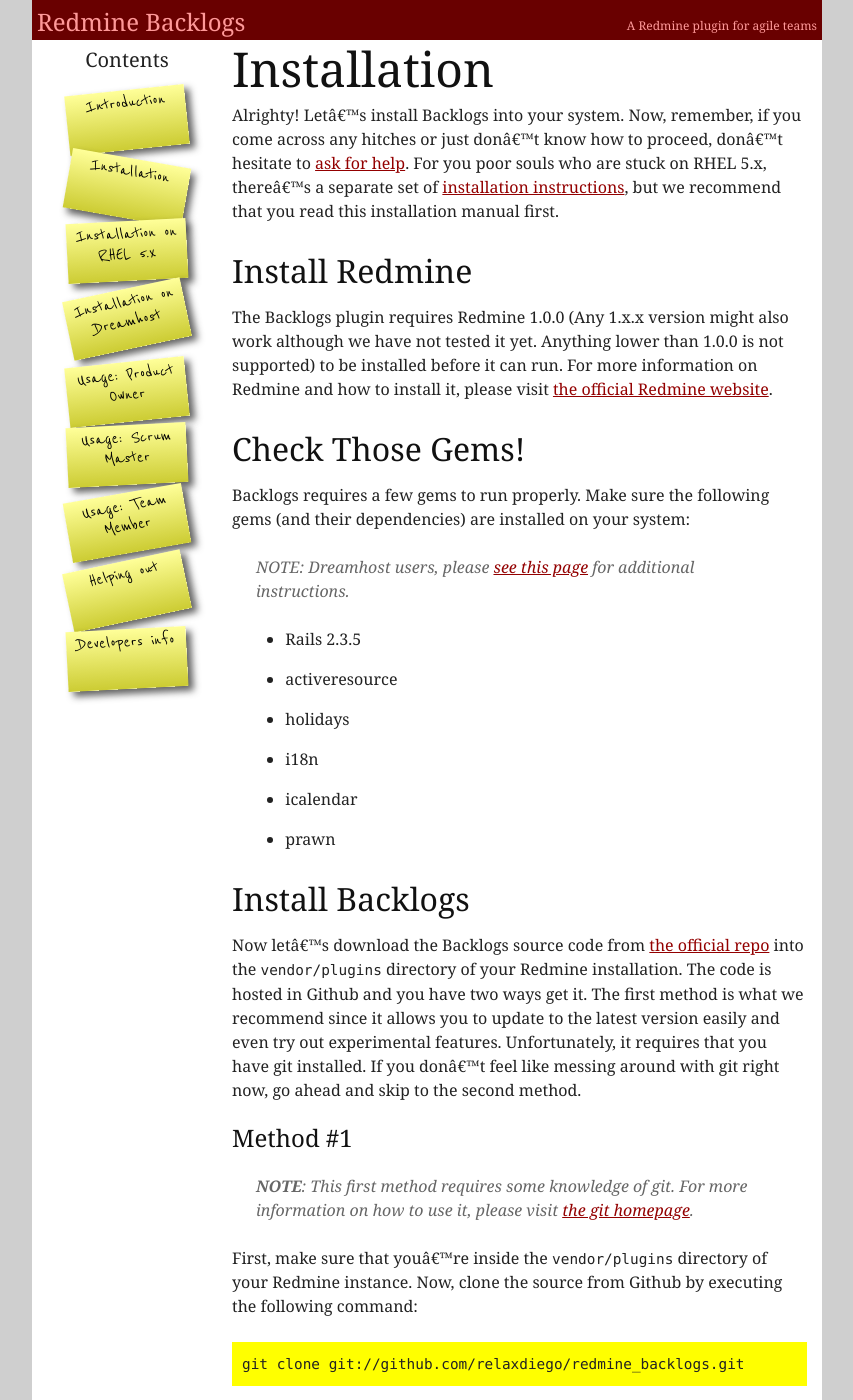
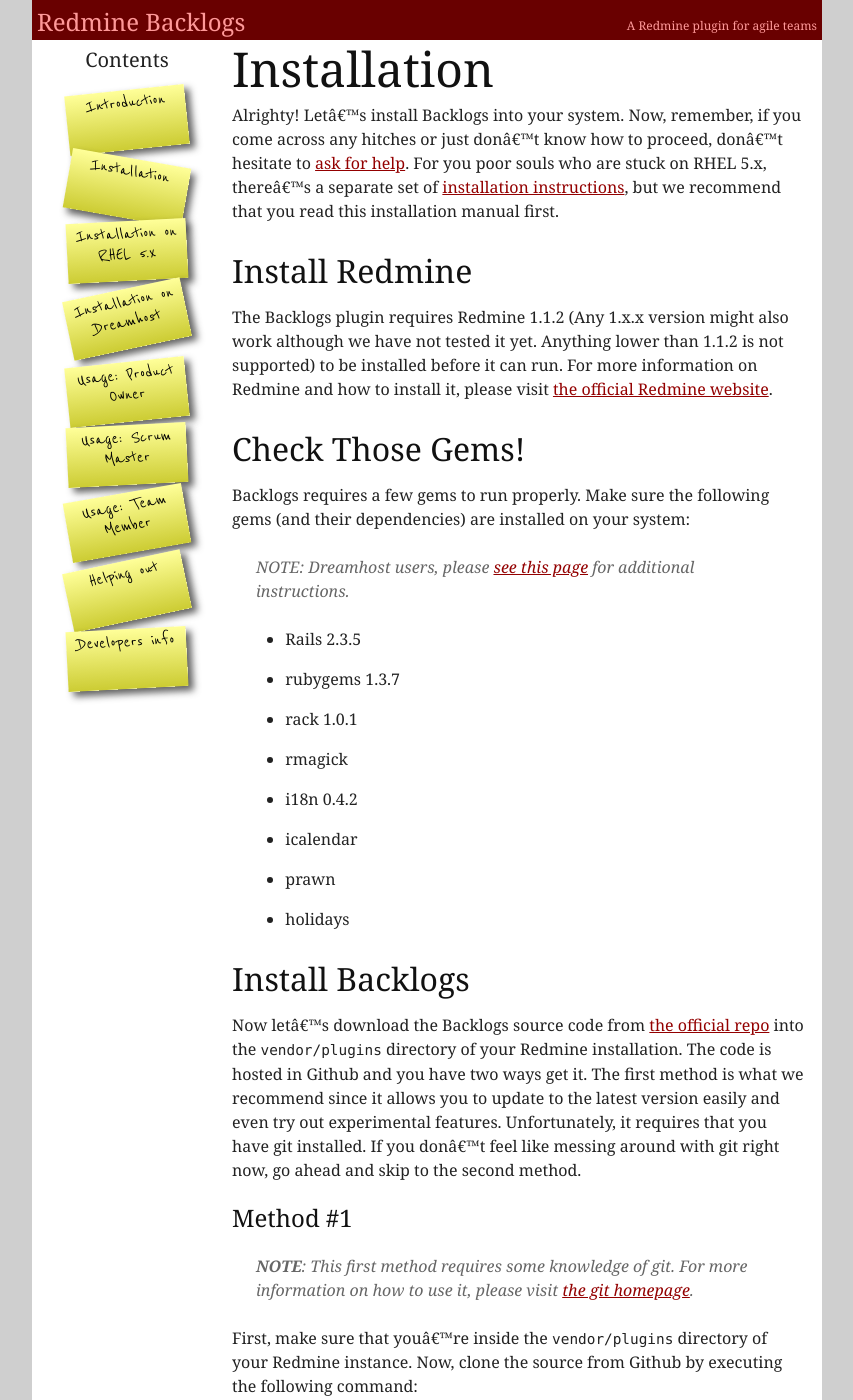
Before and after one commit to backlogs/www, a Jekyll site: the page built from _posts/en/1999-06-01-installation.markdown, in a window 1280 px wide and 1400 px high. Shown: the whole window, without its empty margins (213-1066 px from the left). Built offline with Jekyll 4.4.1, drawn with Linux system fonts in a browser that asks for light colours; comment, search, counter and statistics services are not loaded.

Commit message:
New version requirements

```diff
--- a/_posts/en/1999-06-01-installation.markdown
+++ b/_posts/en/1999-06-01-installation.markdown
@@ -10,7 +10,7 @@ For you poor souls who are stuck on RHEL 5.x,  there's a separate set of [instal
 
 ## Install Redmine
 
-The Backlogs plugin requires Redmine 1.0.0 (Any 1.x.x version might also work although we have not tested it yet. Anything lower than 1.0.0 is not supported) to be installed before it can run. For more information on Redmine and how to install it, please visit [the official Redmine website](http://www.redmine.org/).
+The Backlogs plugin requires Redmine 1.1.2 (Any 1.x.x version might also work although we have not tested it yet. Anything lower than 1.1.2 is not supported) to be installed before it can run. For more information on Redmine and how to install it, please visit [the official Redmine website](http://www.redmine.org/).
 
 
 ## Check Those Gems!
@@ -20,11 +20,13 @@ Backlogs requires a few gems to run properly. Make sure the following gems (and
 > *NOTE*: Dreamhost users, please [see this page](/en/installation-dreamhost) for additional instructions.
 
 * Rails 2.3.5
-* activeresource
-* holidays
-* i18n
+* rubygems 1.3.7
+* rack 1.0.1
+* rmagick
+* i18n 0.4.2
 * icalendar
 * prawn
+* holidays
 
 
 ## Install Backlogs
```
